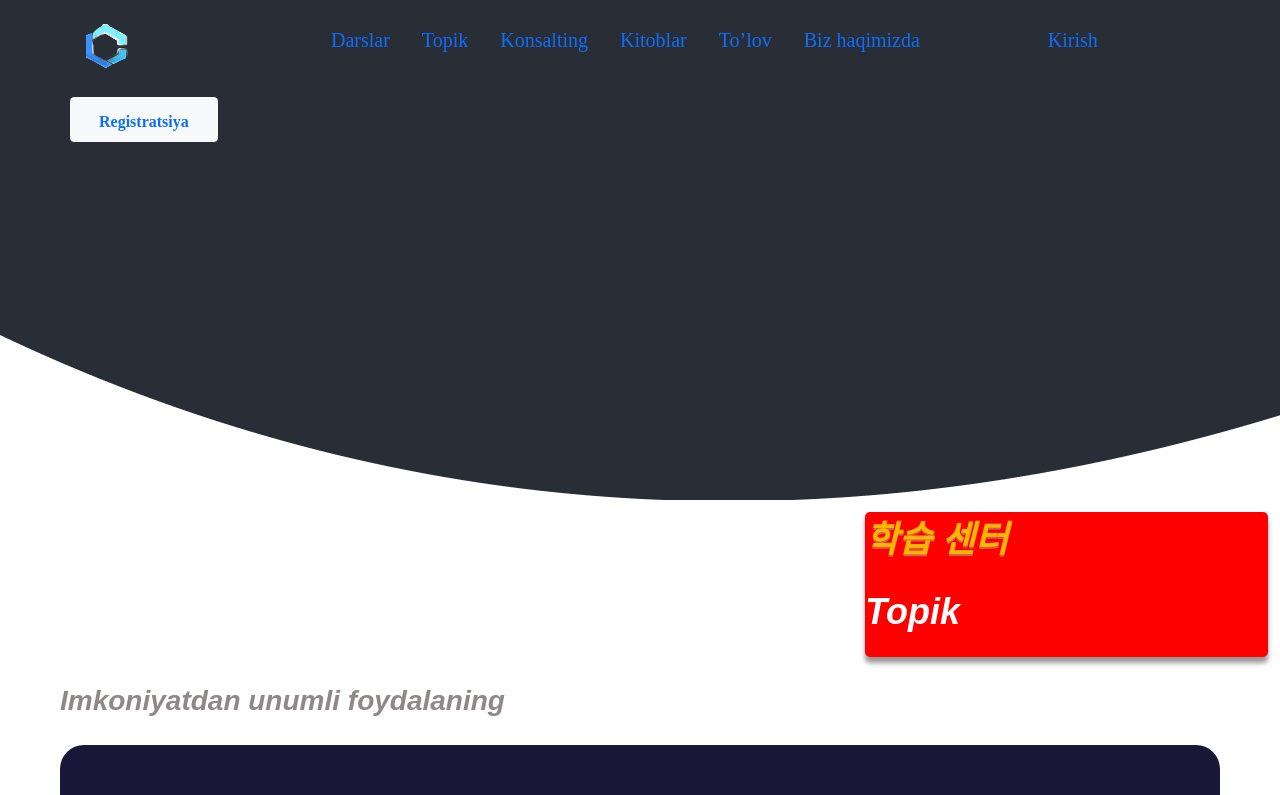
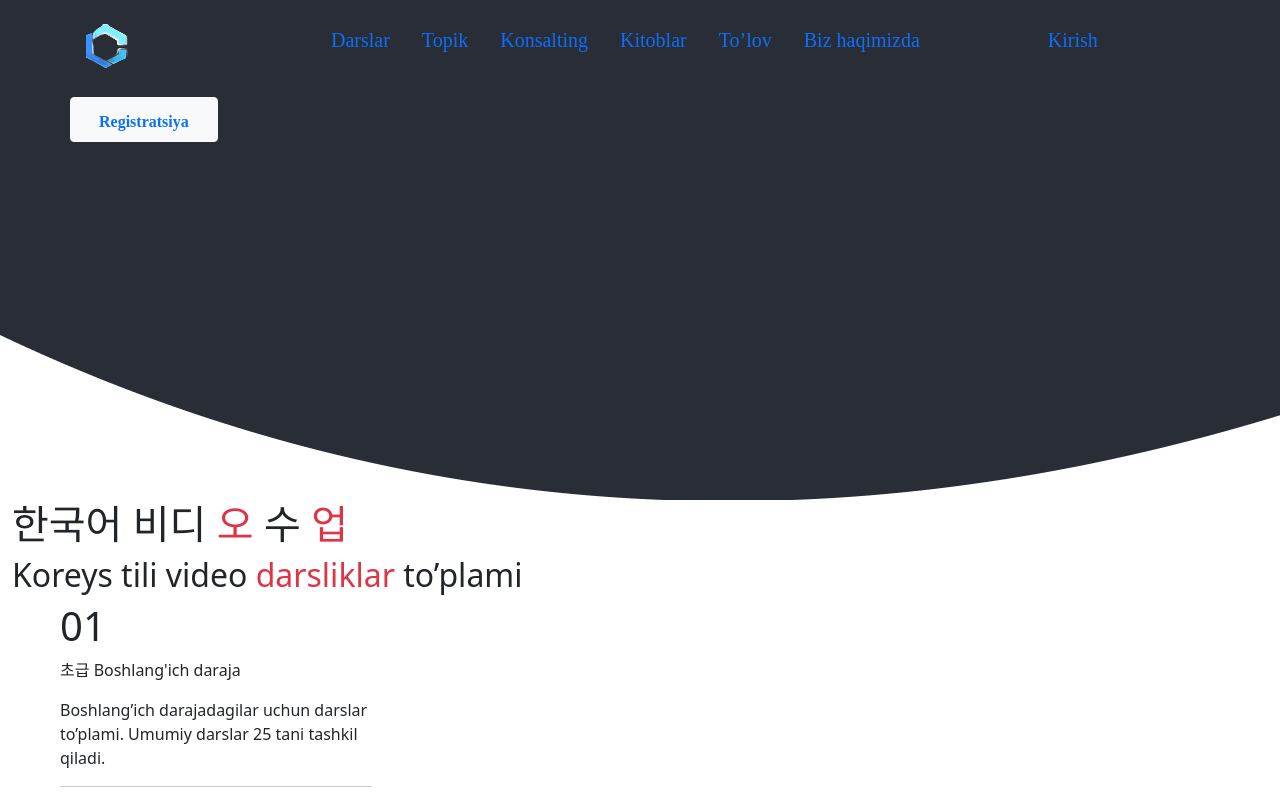
Before and after one commit to Marjona20/LinCor_project, a React (Create React App) app: page / in a window 1280 px wide. Shown: the top 795 px of the page. Built offline with nearby package versions, Linux system fonts and the light colour scheme.

Commit message:
Update App.js

```diff
--- a/src/App.js
+++ b/src/App.js
@@ -1,15 +1,15 @@
 import Header from "./Header/header";
 import MainSection from "./Main/MainSection";
-import Tests from "./Section2/section2";
+import AppSection2 from "./Section2/section2";
 import Solution from "./Solution";
 
 
 function App() {
   return (
     <div>
-      {/* <Solution />
-      <Tests /> */}
+
     <Header />
+    <AppSection2 />
     <MainSection />
     </div>
   );
```
